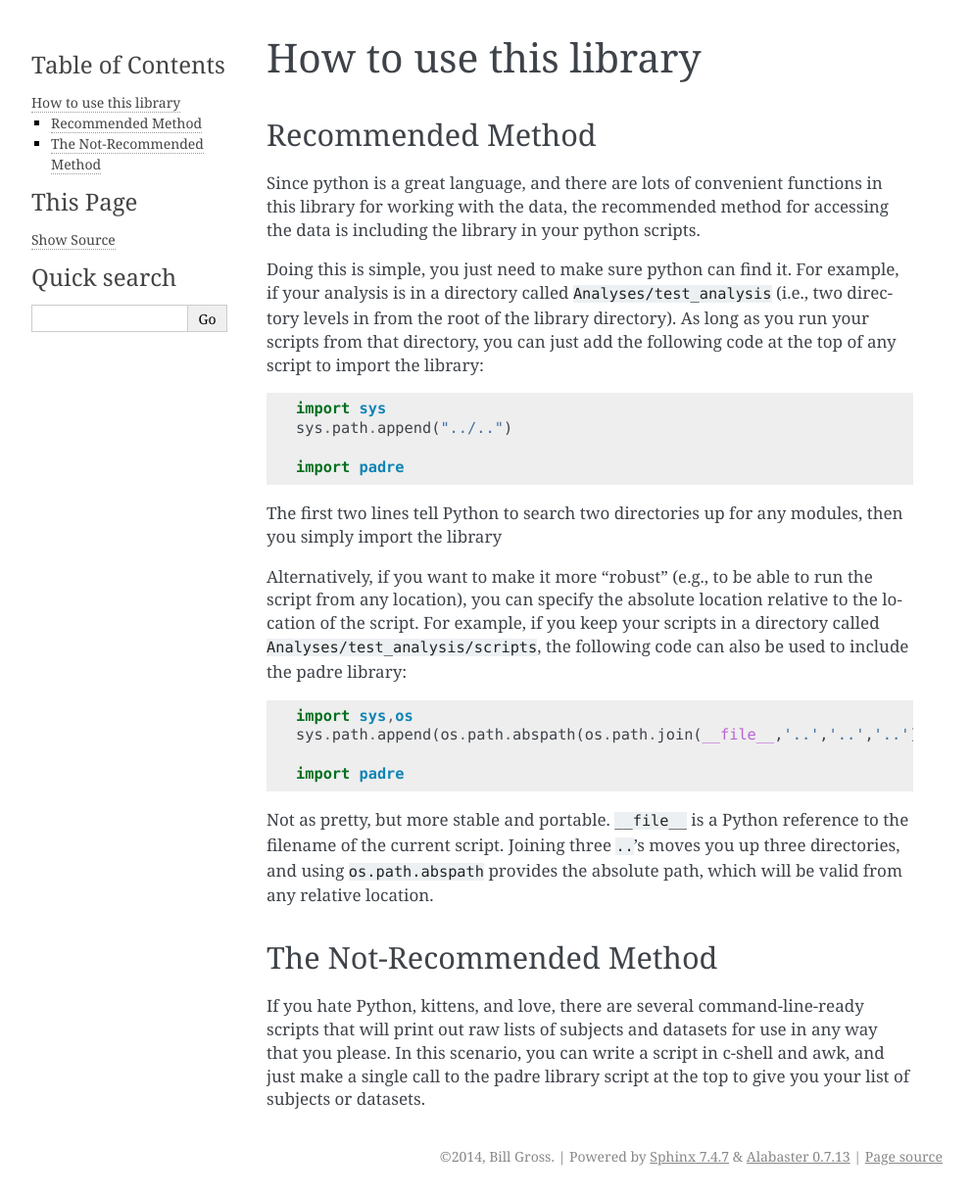
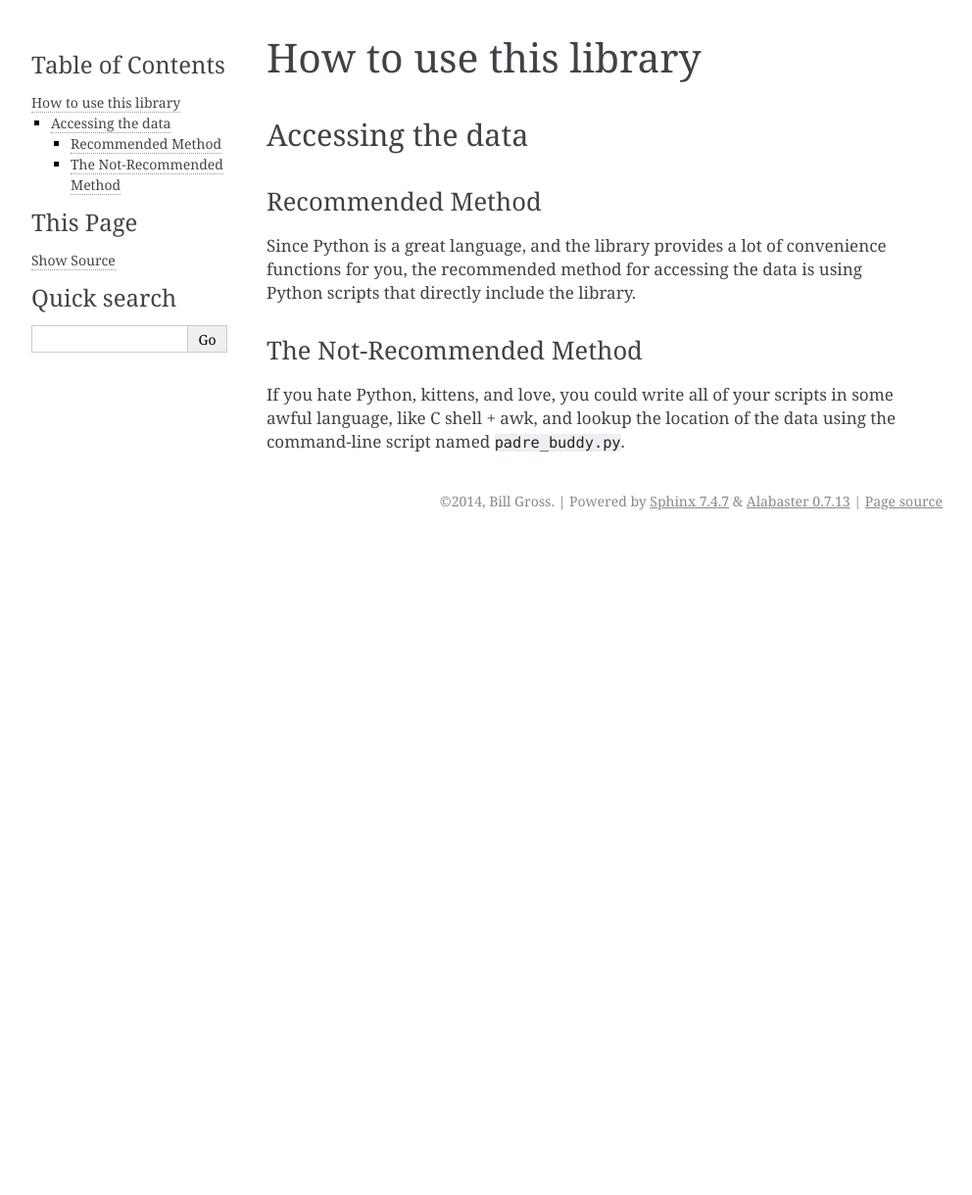
Before and after one commit to azraq27/padre, a Sphinx documentation site: the page built from docs/source/setup.rst, in a window 1280 px wide. Shown: the whole page at 98% size, without its empty margins (148-1140 px from the left). Built offline with Sphinx 7.4.7, drawn with Linux system fonts in a browser that asks for light colours; cross-references to code outside the pages are shown as plain code; after the commit the page ends 900 px from its top, so only the background shows below that.

Commit message:
updating docs

```diff
--- a/docs/source/index.rst
+++ b/docs/source/index.rst
@@ -52,6 +52,7 @@ The Contents
    setup
    padre
    subject
+   padre_buddy.py
    organization
    installation
 
--- /dev/null
+++ b/docs/source/padre_buddy.py.rst
@@ -0,0 +1,2 @@
+padre_buddy.py - Your friendly command-line helper
+===================================================
--- a/docs/source/setup.rst
+++ b/docs/source/setup.rst
@@ -1,44 +1,18 @@
 How to use this library
 =========================
+
+Accessing the data
+********************
 
 Recommended Method
 --------------------
 
-Since python is a great language, and there are lots of convenient functions in this library for
-working with the data, the recommended method for accessing the data is including the library
-in your python scripts.
-
-Doing this is simple, you just need to make sure python can find it. For example, if your analysis
-is in a directory called ``Analyses/test_analysis`` (i.e., two directory levels in from the root
-of the library directory). As long as you run your scripts from that directory,
-you can just add the following code at the top of any script to import the library::
-
-	import sys
-	sys.path.append("../..")
-
-	import padre
-
-The first two lines tell Python to search two directories up for any modules, then you simply import
-the library
-
-Alternatively, if you want to make it more "robust" (e.g., to be able to run the script from any
-location), you can specify the absolute location relative to the location of the script. For example,
-if you keep your scripts in a directory called ``Analyses/test_analysis/scripts``, the following
-code can also be used to include the padre library::
-
-	import sys,os
-	sys.path.append(os.path.abspath(os.path.join(__file__,'..','..','..')))
-
-	import padre
-
-Not as pretty, but more stable and portable. ``__file__`` is a Python reference to the filename of
-the current script. Joining three ``..``'s moves you up three directories, and using ``os.path.abspath``
-provides the absolute path, which will be valid from any relative location.
+Since Python is a great language, and the library provides a lot of convenience functions for you,
+the recommended method for accessing the data is using Python scripts that directly include the
+library.
 
 The Not-Recommended Method
 ---------------------------
 
-If you hate Python, kittens, and love, there are several command-line-ready scripts that will print
-out raw lists of subjects and datasets for use in any way that you please. In this scenario, you can
-write a script in c-shell and awk, and just make a single call to the padre library script at the top to
-give you your list of subjects or datasets.
+If you hate Python, kittens, and love, you could write all of your scripts in some awful language,
+like C shell + awk, and lookup the location of the data using the command-line script named :docs:`padre_buddy.py <padre_buddy.py>`.
--- a/padre_buddy.py
+++ b/padre_buddy.py
@@ -22,7 +22,7 @@ listable_objects = {
     'dsets': ['dsets','datasets','runs','files']
 }
 
-all_subjects = [str(x) for x in p.subject._all_subjects]
+all_subjects = p.subject._all_subjects.keys()
 all_labels = p.subject.tasks
 all_attrs = p.subject.root_level_attrs
 
```
